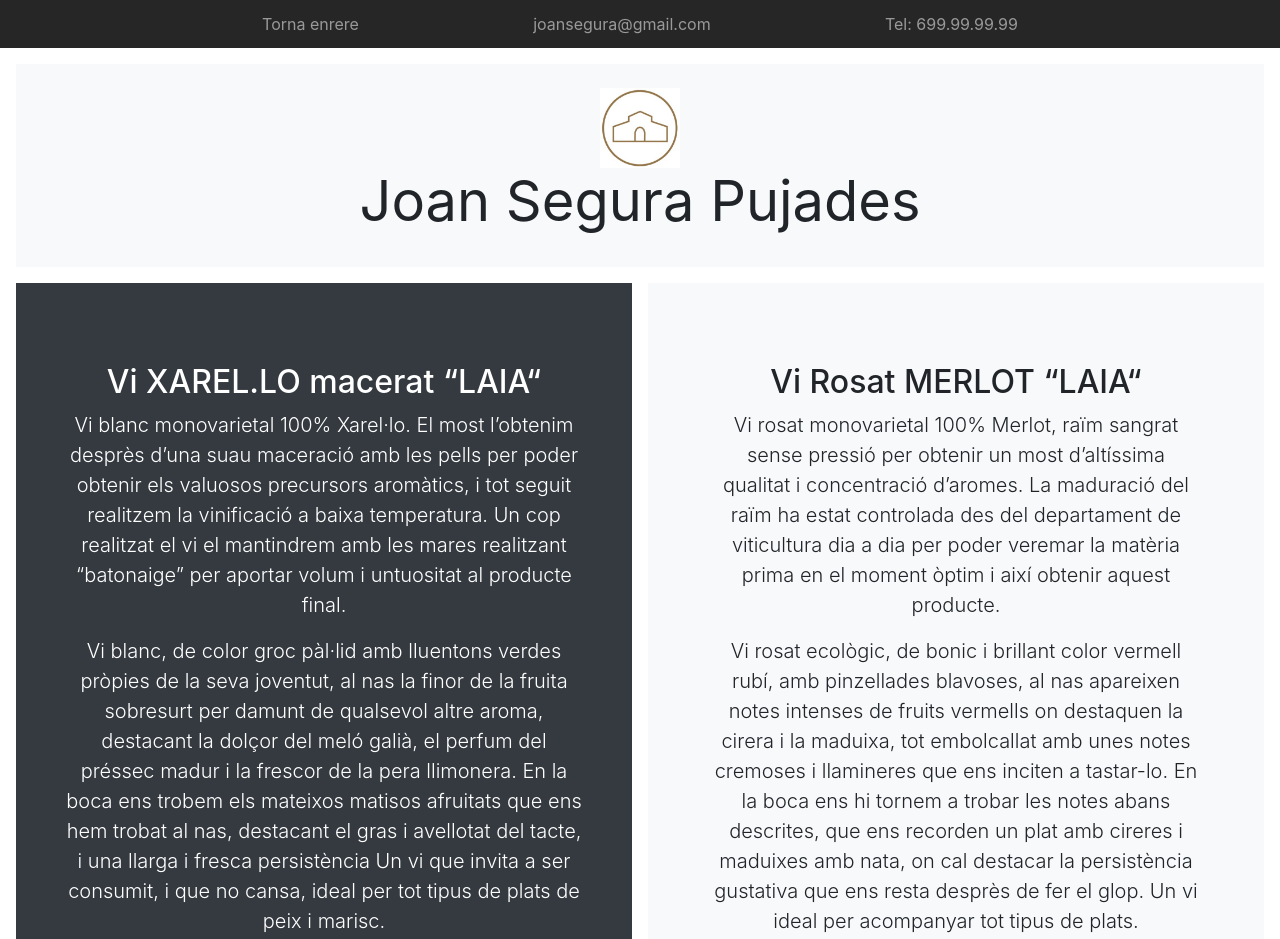
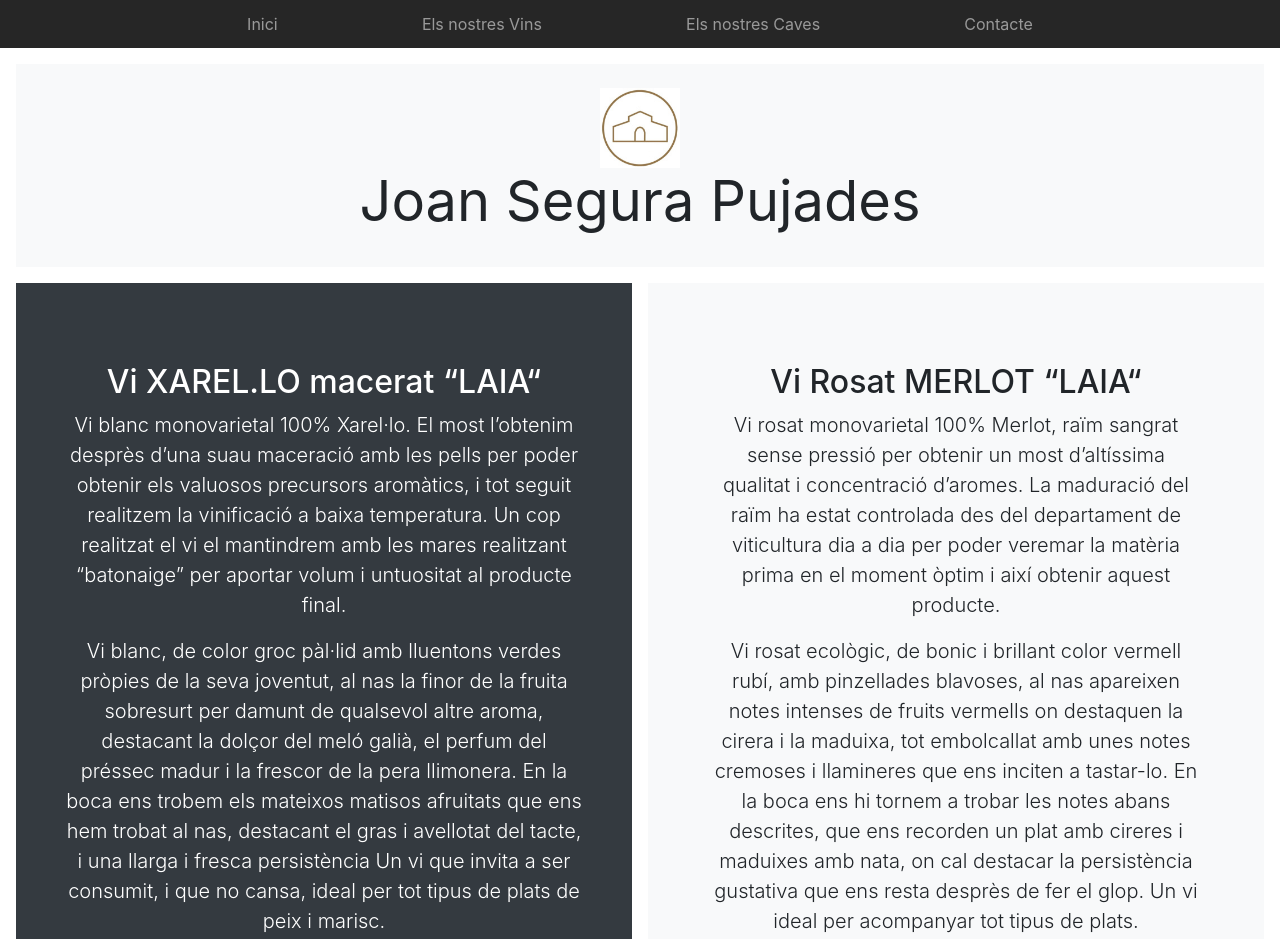
Before and after one commit to uny11/Web_JoanSegura, a plain HTML site: page vins.html in a window 1280 px wide. Shown: the top 939 px of the page. Drawn offline with Linux system fonts and the light colour scheme.

Commit message:
pagina prodcutes -> vins + caves

```diff
--- a/productes.html
+++ b/vins.html
@@ -39,9 +39,10 @@
       <!-- logo amb rodona
       <svg xmlns="http://www.w3.org/2000/svg" width="24" height="24" fill="none" stroke="white" stroke-linecap="round" stroke-linejoin="round" stroke-width="2" class="d-block mx-auto" role="img" viewBox="0 0 24 24" focusable="false"><title>ISAAC</title><circle cx="12" cy="12" r="10"></circle><path d="M14.31 8l5.74 9.94M9.69 8h11.48M7.38 12l5.74-9.94M9.69 16L3.95 6.06M14.31 16H2.83m13.79-4l-5.74 9.94"></path></svg>
         </a>-->
-    <a class="py-2 d-none d-md-inline-block" href="homepage.html"> Torna enrere </a>
-    <a class="py-2 d-none d-md-inline-block" href=""> joansegura@gmail.com</a>
-    <a class="py-2 d-none d-md-inline-block" href=""> Tel: 699.99.99.99</a>
+    <a class="py-2 d-none d-md-inline-block" href="index.html">Inici </a>
+    <a class="py-2 d-none d-md-inline-block" href="vins.html"> Els nostres Vins</a>
+    <a class="py-2 d-none d-md-inline-block" href="caves.html"> Els nostres Caves</a>
+    <a class="py-2 d-none d-md-inline-block" href="contacte.html"> Contacte</a>
   </div>
 </nav>
 
```
Also changed, not shown: index.html (+2 -1 lines).
